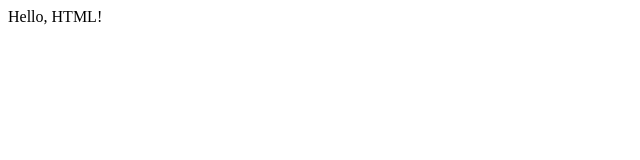
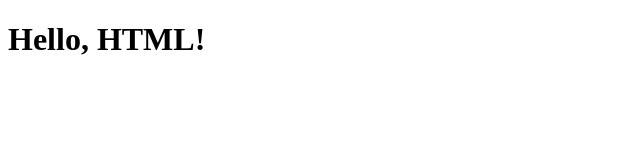
Before and after one commit to Ahnaf-074/hello-html, a plain HTML site: page index.html in a window 1280 px wide. Shown: the whole page, without its empty margins (0-640 px from the left). Drawn offline with Linux system fonts and the light colour scheme.

Commit message:
gfdjksgh

```diff
--- a/index.html
+++ b/index.html
@@ -5,6 +5,6 @@
         <title>My Website</title>
     </head>
     <body>
-        Hello, HTML!
+        <h1>Hello, HTML!</h1>
     </body>
 </html>
```
